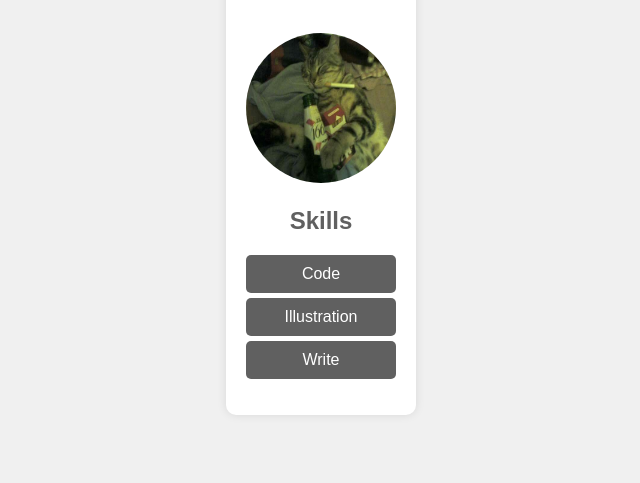
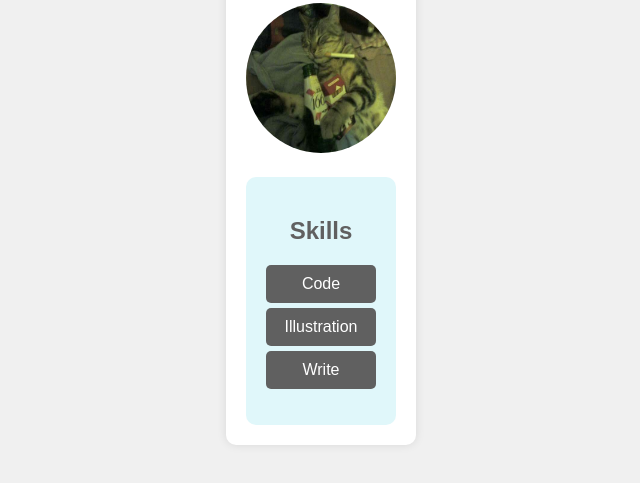
Before and after one commit to mengxuan-licht/mengxuan-licht.github.io, a plain HTML site: page index.html in a window 1280 px wide. Shown: the part 253-736 px from the top of the page, without its empty margins (319-959 px from the left). Drawn offline with Linux system fonts and the light colour scheme.

Commit message:
profile commit

```diff
--- a/styles.css
+++ b/styles.css
@@ -30,6 +30,9 @@ h1 {
 
 .skills {
     margin-top: 20px;
+    background-color: #e0f7fa;
+    padding: 20px;
+    border-radius: 10px;
 }
 
 .skills h2 {
```
